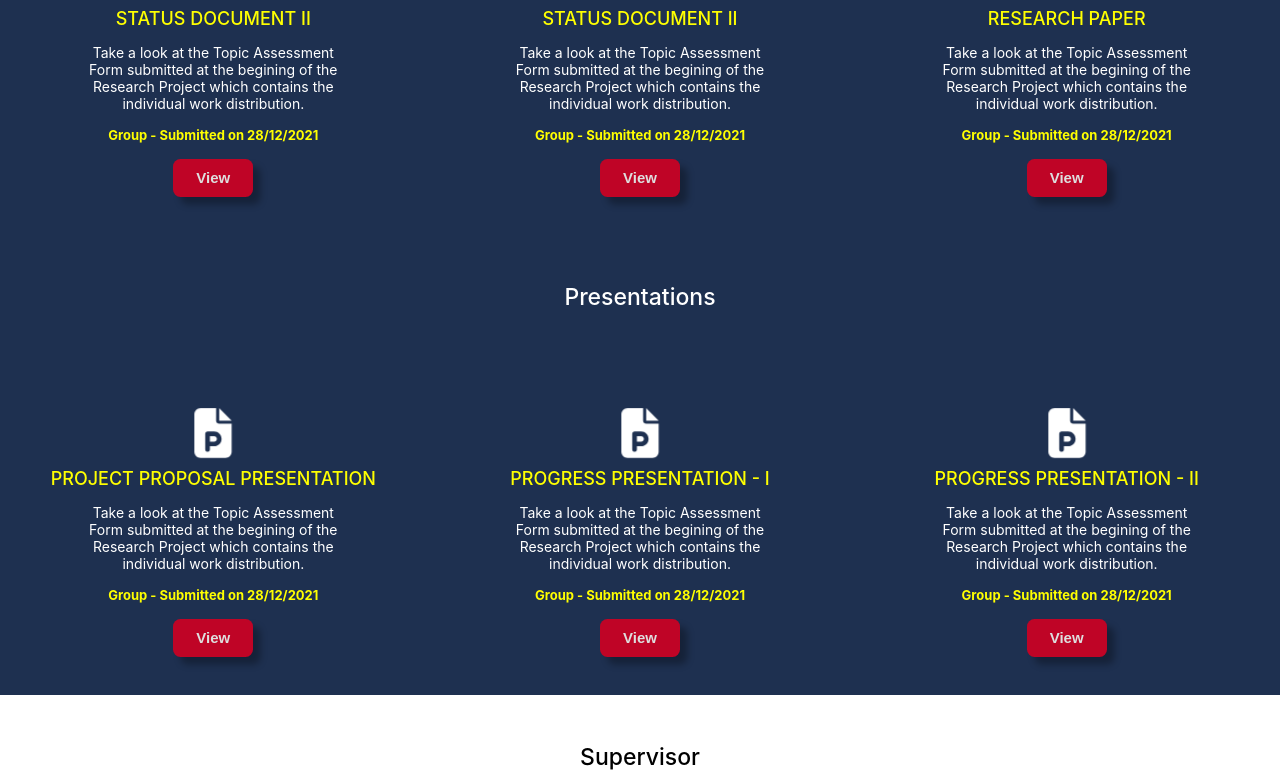
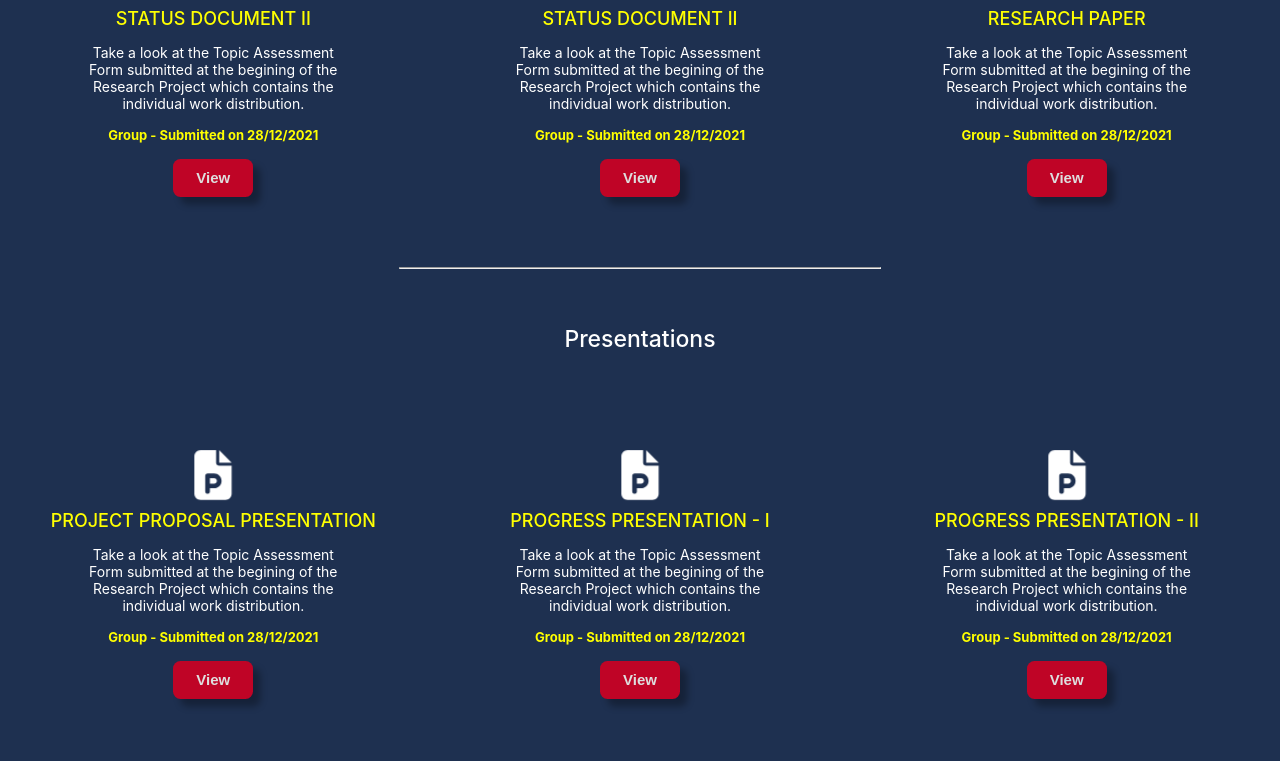
Before and after one commit to Agasthi98/research-web, a React (Create React App) app: page / in a window 1280 px wide. Shown: the part 9893-10665 px from the top of the page. Built offline with nearby package versions, Linux system fonts and the light colour scheme.

Commit message:
hr line implemented

```diff
--- a/src/components/documents/documents.jsx
+++ b/src/components/documents/documents.jsx
@@ -165,6 +165,8 @@ const Documents = () => {
           </div>
         </div>
 
+        <hr className="hr-line" />
+
         <div className="presentation-side">
           <div className="doc-title">Presentations</div>
           <div className="document-body">
--- a/src/components/documents/documents.scss
+++ b/src/components/documents/documents.scss
@@ -1,6 +1,7 @@
 .doc-wrapper {
   margin-top: 1rem;
   background-color: #1e3050;
+  padding-bottom: 1.5rem;
 
   .doc-title {
     text-align: center;
@@ -98,3 +99,8 @@
   box-shadow: 0.2em 0.2em 0.3em rgba(0, 0, 0, 0.3);
   transform: translate(0.1em, 0.1em);
 }
+
+.hr-line {
+  margin-top: 2rem !important;
+  width: 30rem !important;
+}
```
